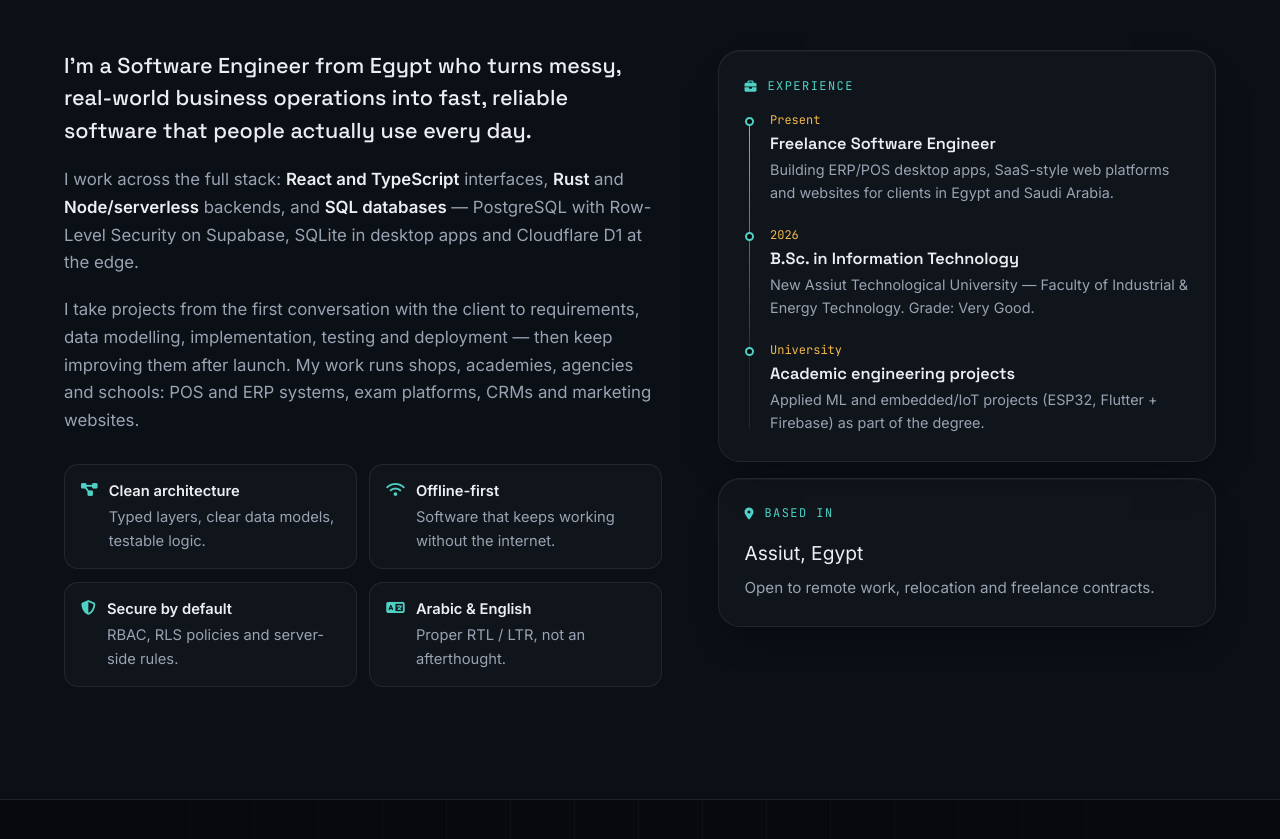
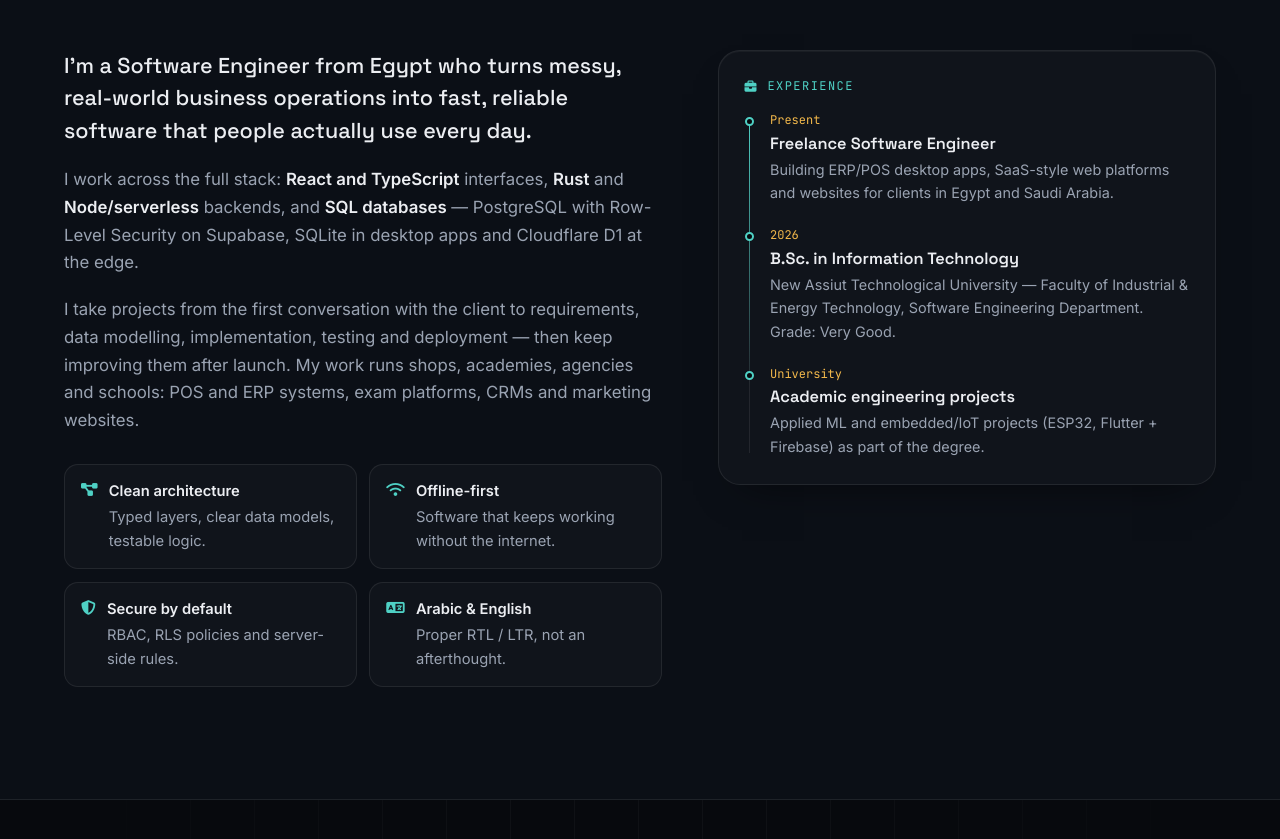
Before and after one commit to gebaby-rgb/gebaby-rgb.github.io, a plain HTML site: page index.html in a window 1280 px wide. Shown: the part 1456-2295 px from the top of the page. Drawn offline with Linux system fonts and the light colour scheme.

Commit message:
fix: SE department in education, A_A Vision live link, remove location card
Co-Authored-By: Claude Opus 5.5 <noreply@anthropic.com>

```diff
--- a/index.html
+++ b/index.html
@@ -179,7 +179,7 @@
               <div class="tl-item">
                 <div class="tl-date">2026</div>
                 <div class="tl-title" data-i18n="exp2_t">B.Sc. in Information Technology</div>
-                <div class="tl-desc" data-i18n="exp2_d">New Assiut Technological University — Faculty of Industrial & Energy Technology. Grade: Very Good.</div>
+                <div class="tl-desc" data-i18n="exp2_d">New Assiut Technological University — Faculty of Industrial & Energy Technology, Software Engineering Department. Grade: Very Good.</div>
               </div>
               <div class="tl-item">
                 <div class="tl-date" data-i18n="exp3_date">University</div>
@@ -188,13 +188,7 @@
               </div>
             </div>
           </div>
-
-          <div class="info-card glass-card reveal" style="--d:.2s">
-            <div class="info-card-header"><i class="fa-solid fa-location-dot"></i> <span data-i18n="loc_title">Based in</span></div>
-            <div class="info-card-title" data-i18n="loc_name">Assiut, Egypt</div>
-            <div class="info-card-body" data-i18n="loc_body">Open to remote work, relocation and freelance contracts.</div>
           </div>
-        </div>
       </div>
     </div>
   </section>
--- a/js/main.js
+++ b/js/main.js
@@ -24,7 +24,7 @@ const translations = {
     pr4_t: "Arabic & English", pr4_d: "Proper RTL / LTR, not an afterthought.",
     exp_title: "Experience",
     exp1_date: "Present", exp1_t: "Freelance Software Engineer", exp1_d: "Building ERP/POS desktop apps, SaaS-style web platforms and websites for clients in Egypt and Saudi Arabia.",
-    exp2_t: "B.Sc. in Information Technology", exp2_d: "New Assiut Technological University — Faculty of Industrial & Energy Technology. Grade: Very Good.",
+    exp2_t: "B.Sc. in Information Technology", exp2_d: "New Assiut Technological University — Faculty of Industrial & Energy Technology, Software Engineering Department. Grade: Very Good.",
     exp3_date: "University", exp3_t: "Academic engineering projects", exp3_d: "Applied ML and embedded/IoT projects (ESP32, Flutter + Firebase) as part of the degree.",
     loc_title: "Based in", loc_name: "Assiut, Egypt", loc_body: "Open to remote work, relocation and freelance contracts.",
     svc_eyebrow: "What I build", svc_title: "Software that solves <em>real operations</em>", svc_subtitle: "Four kinds of products I design, build and deliver end-to-end.",
@@ -69,7 +69,7 @@ const translations = {
     pr4_t: "عربي وإنجليزي", pr4_d: "دعم RTL / LTR حقيقي وليس إضافة لاحقة.",
     exp_title: "الخبرة",
     exp1_date: "حالياً", exp1_t: "مهندس برمجيات مستقل", exp1_d: "بناء أنظمة ERP ونقاط بيع مكتبية ومنصات ويب ومواقع لعملاء في مصر والسعودية.",
-    exp2_t: "بكالوريوس تكنولوجيا المعلومات", exp2_d: "جامعة أسيوط الجديدة التكنولوجية — كلية التكنولوجيا الصناعية والطاقة. التقدير: جيد جداً.",
+    exp2_t: "بكالوريوس تكنولوجيا المعلومات", exp2_d: "جامعة أسيوط الجديدة التكنولوجية — كلية تكنولوجيا الصناعة والطاقة، قسم Software Engineering. التقدير: جيد جداً.",
     exp3_date: "الجامعة", exp3_t: "مشاريع هندسية أكاديمية", exp3_d: "مشاريع تعلم آلي وأنظمة مدمجة/IoT (ESP32 و Flutter مع Firebase) ضمن الدراسة.",
     loc_title: "المقر", loc_name: "أسيوط، مصر", loc_body: "متاح للعمل عن بُعد أو الانتقال أو العقود الحرة.",
     svc_eyebrow: "ماذا أبني", svc_title: "برمجيات تحل <em>مشاكل حقيقية</em>", svc_subtitle: "أربعة أنواع من المنتجات أصممها وأبنيها وأسلمها كاملة.",
```
Also changed, not shown: project.html (+1 -0 lines), 1 other file.
